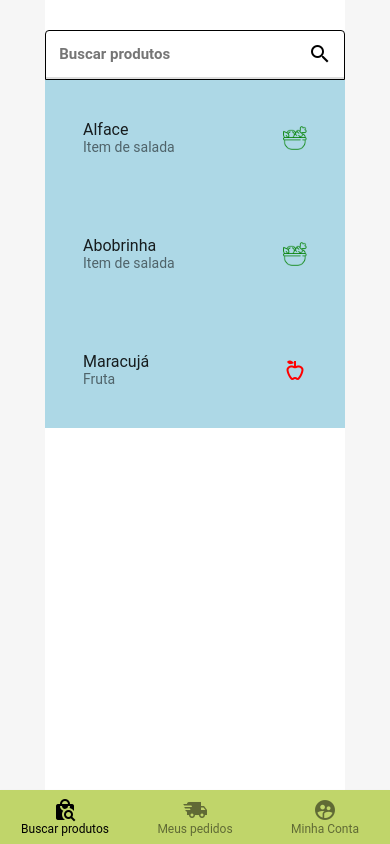
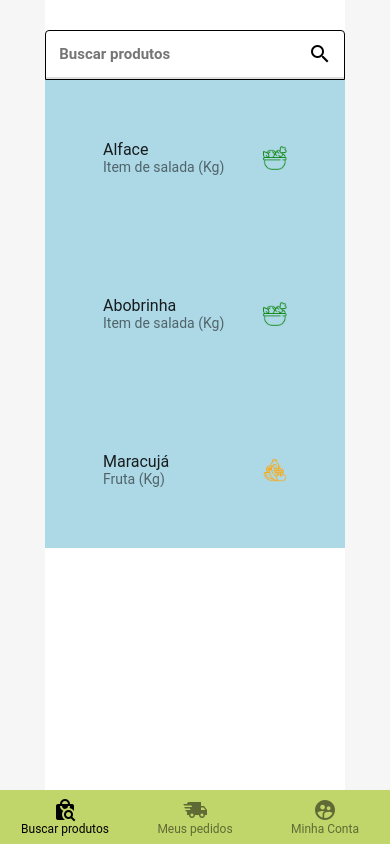
Before and after one commit to ICEI-PUC-Minas-PMV-ADS/pmv-ads-2022-2-e3-proj-mov-t2-da-terra, a React Native app in the folder DaTerra/: screen /HomeCliente in a window 390 px wide. Built offline with nearby package versions, Linux system fonts and the light colour scheme.

Commit message:
Mudanças na pagina buscar produto

```diff
--- a/DaTerra/src/PaginasCliente/BuscarProduto.js
+++ b/DaTerra/src/PaginasCliente/BuscarProduto.js
@@ -6,24 +6,29 @@ import Input from "../Componentes/Input";
 import {TextInput,List} from "react-native-paper";
 
 const BuscarProdutos = () => {
-
+//Abaixo seria no caso aonde pegaria os dados da busca no banco
 
     const DATA = [
         {
             id: 'bd7acbea-c1b1-46c2-aed5-3ad53abb28ba',
             title: 'Alface',
-            tipo:"Item de salada"
+            tipo:"Item de salada",
+            unidade:"(Kg)"
         },
         {
             id: '3ac68afc-c605-48d3-a4f8-fbd91aa97f63',
             title: 'Abobrinha',
             tipo:"Item de salada",
+            unidade:"(Kg)"
+
 
         },
         {
             id: '58694a0f-3da1-471f-bd96-145571e29d72',
             title: 'Maracujá',
             tipo:"Fruta",
+            unidade:"(Kg)"
+
 
         },
     ];
@@ -35,12 +40,13 @@ const BuscarProdutos = () => {
             title={
                 item.title
             }
-            description={item.tipo}
+            description={item.tipo + " "+item.unidade}
             right={(props) => (
                 <List.Icon
+
                     {...props}
-                    color={item.tipo == "Item de salada" ? 'green' : 'red'}
-                    icon={ item.tipo =="Fruta"?"food-apple-outline":require('../assets/salada-icon.png')}
+                    color={item.tipo == "Item de salada" ? 'green' : 'orange'}
+                    icon={ item.tipo =="Fruta"?require('../assets/frutas-icon.png'):require('../assets/salada-icon.png')}
                 />
             )}
 
@@ -66,7 +72,7 @@ const BuscarProdutos = () => {
 const styles =StyleSheet.create({
     lista:{
         backgroundColor:"lightblue",
-        padding:30
+        padding:50
     }
 
 
```
Also changed, not shown: DaTerra/src/assets/frutas-icon.png (added).
